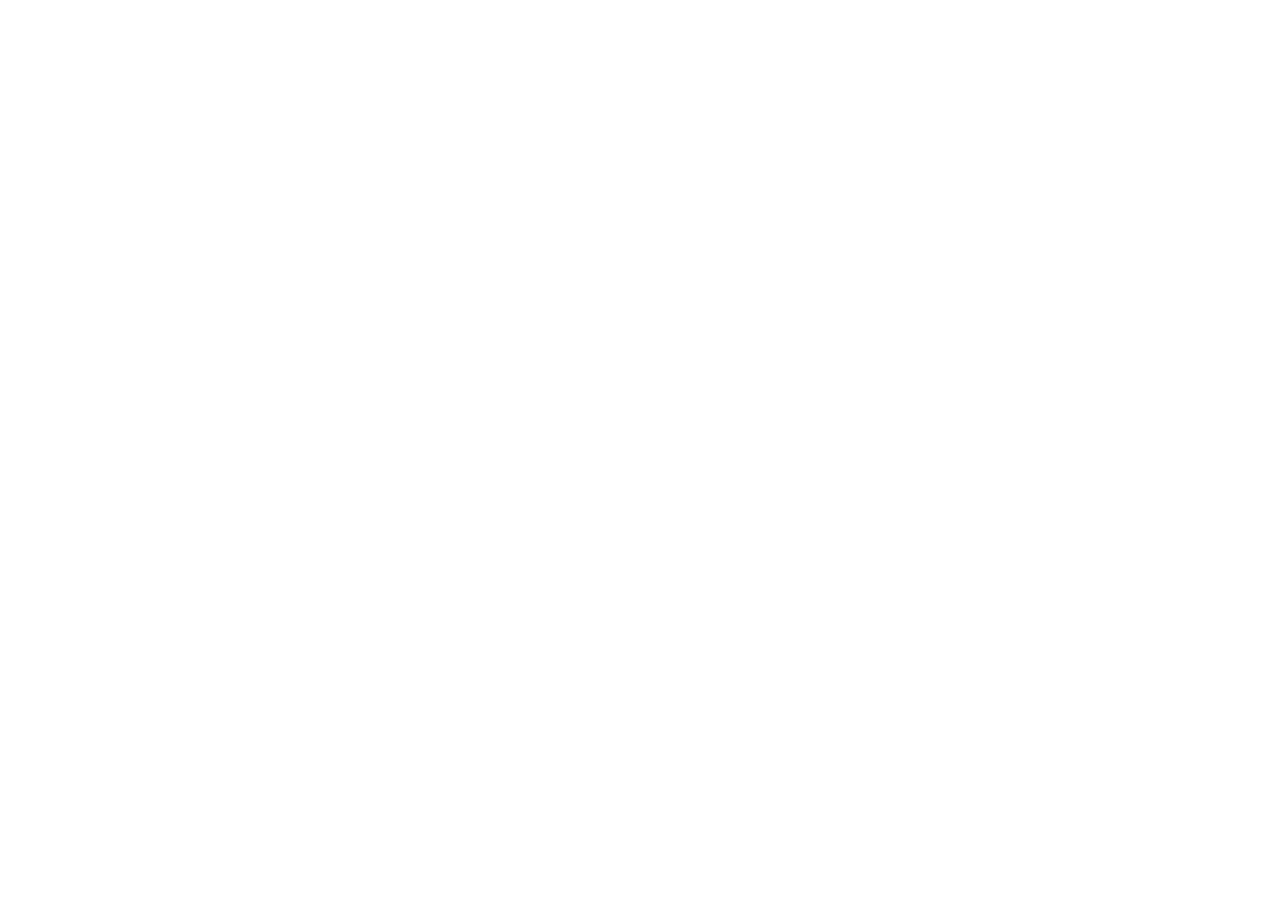
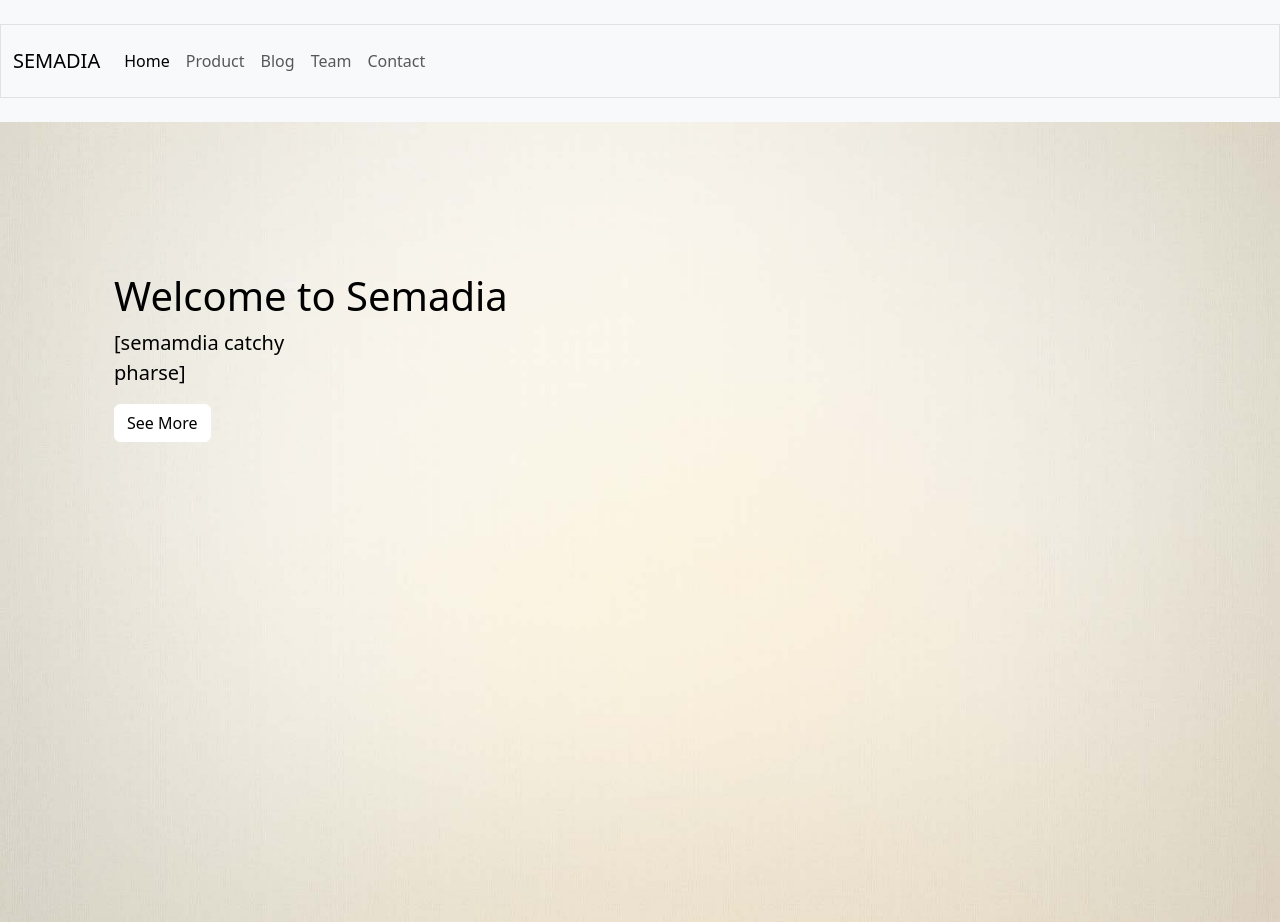
Before and after one commit to kwanda1999/bootstrap_landingpage, a website: page index.html in a window 1280 px wide. Before the commit the page ends 800 px from the top, so only its background shows below. Drawn offline with nearby package versions, Linux system fonts and the light colour scheme.

Commit message:
Nav Bar and Header section features complete

```diff
--- a/index.html
+++ b/index.html
@@ -4,8 +4,56 @@
     <meta charset="UTF-8">
     <meta name="viewport" content="width=device-width, initial-scale=1.0">
     <title>Document</title>
+    <link href="style.css" rel="stylesheet">
+    <!-- CDN CSS link -->
+    <link rel="stylesheet" type="text/css" href="style.css">
+   <link href="https://cdn.jsdelivr.net/npm/bootstrap@5.3.0/dist/css/bootstrap.min.css" rel="stylesheet">
 </head>
 <body>
+    <nav class="navbar navbar-expand-lg bg-body-tertiary">
+        <div class="container-fluid bg-light text-black border py-3 my-3"> <!-- Container for Navigation Bar -->
+            <a class="navbar-brand mb-0 h1">SEMADIA</a>
+
+            <div class="collapse navbar-collapse" id="navbarSupportContent">
+                <ul class="navbar-nav me-auto mb-2 mb-lg-0">
+                    <li class="nav-item">
+                        <a class="nav-link active" ariaa-current="page" href="#">Home</a>
+                    </li>
+                    <li class="nav-item">
+                        <a class="nav-link" href="#">Product</a>
+                    </li>
+                    <li class="nav-item">
+                        <a class="nav-link" href="#">Blog</a>
+                    </li>
+                    <li class="nav-item">
+                        <a class="nav-link" href="#">Team</a>
+                    </li>
+                    <li class="nav-item">
+                        <a class="nav-link" href="#">Contact</a>
+                    </li>
+                </ul>
+            </div>
+        </div>
+    </nav>
+
+    <header class="header">
+        <div class="overlay"></div>
+        <div class="container"> <!--description wrapped within container-->
+                <div class="description">
+                    <h1>Welcome to Semadia</h1>
+                    <p> [semamdia catchy pharse]</p>
+                    <button class="btn btn-outline-secondary btn-md">See More</button>
+                </div>
+
+        </div>
+    </header>
+
+    <!--jQuery script link-->
+    <script src="https://ajax.googleapis.com/ajax/libs/jquery/3.6.0/jquery.min.js"></script>
+    <script type="text/javascript" src='js/main.js'></script>
+    <!-- CDN script link -->
+    <script src="https://cdn.jsdelivr.net/npm/@popperjs/core@2.11.8/dist/umd/popper.min.js" integrity="sha384-I7E8VVD/ismYTF4hNIPjVp/Zjvgyol6VFvRkX/vR+Vc4jQkC+hVqc2pM8ODewa9r" crossorigin="anonymous"></script>
+    <script src="https://cdn.jsdelivr.net/npm/bootstrap@5.3.2/dist/js/bootstrap.min.js" integrity="sha384-BBtl+eGJRgqQAUMxJ7pMwbEyER4l1g+O15P+16Ep7Q9Q+zqX6gSbd85u4mG4QzX+" crossorigin="anonymous"></script>
 
 </body>
 </html>
--- /dev/null
+++ b/js/main.js
@@ -0,0 +1,4 @@
+$ (document).ready (function(){
+    $('.header').height($(window).height());
+
+});
--- /dev/null
+++ b/style.css
@@ -0,0 +1,33 @@
+.custom-navbar {
+    background-color: #ff0000; /* Replace #ff0000 with your desired color */
+}
+.header{
+    background-image: url("images/background.jpg");
+    background-attachment: fixed;
+    background-size: cover;
+    background-position: center;
+   }
+
+.description {
+    position: absolute;
+    top: 30%;
+    margin: auto;
+    padding: 2em;
+}
+
+.description h1 {
+    color: black;
+}
+
+.description p{
+    color: black;
+    font-size: 20px;
+    width: 50%;
+    line-height: 1.5;
+}
+
+.description button {
+    border: 1px solid white;
+    background: white;
+    color: black;
+}
```
Also changed, not shown: css/style.css (deleted), images/background.jpg (added), images/candle.webp (added).
